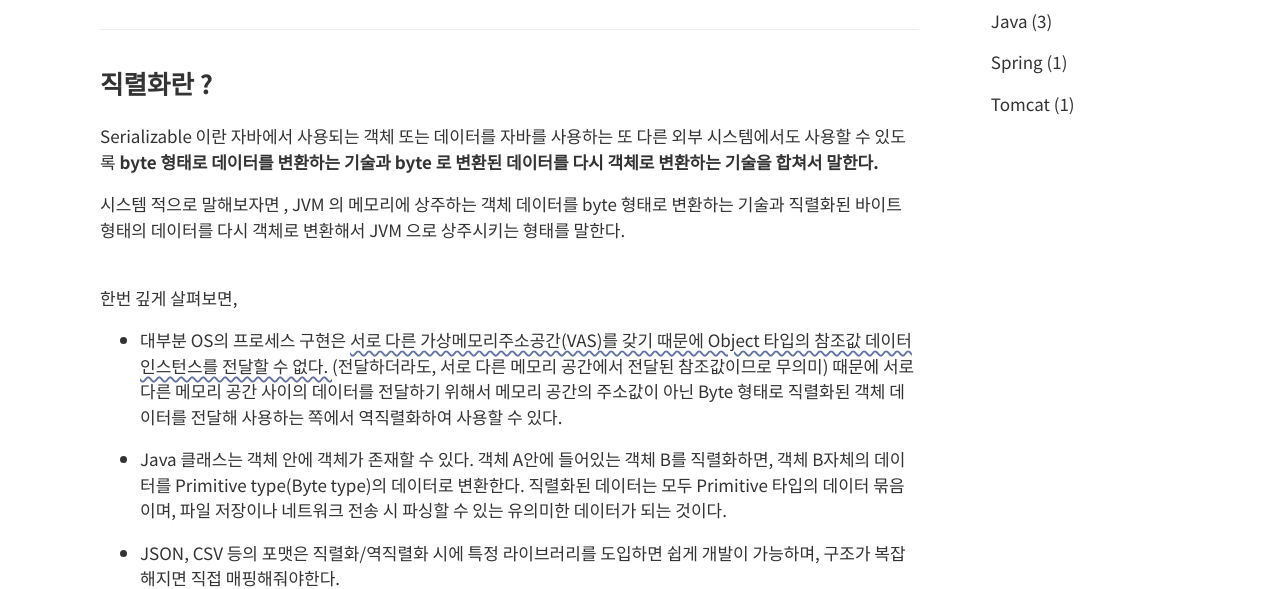
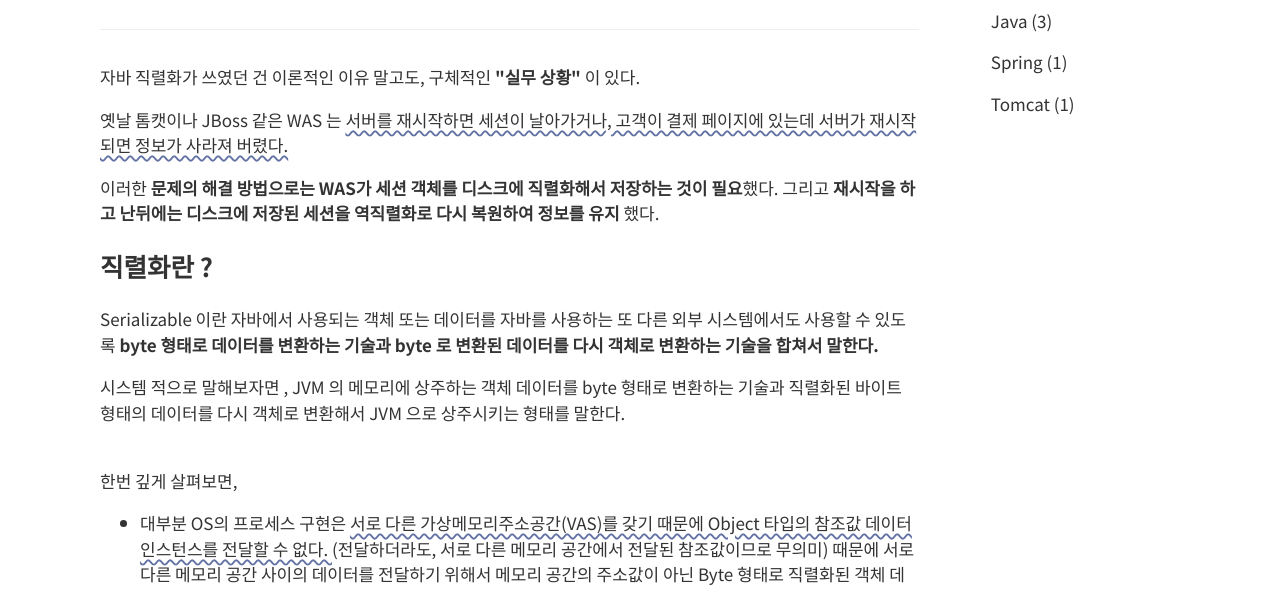
Before and after one commit to murphscall/blog, a Gatsby site: page /serializable/ in a window 1280 px wide. Shown: the part 241-830 px from the top of the page. Built offline with nearby package versions, Linux system fonts and the light colour scheme; Gatsby itself is replaced by a stand-in of ours; some packages are replaced by stand-ins of ours.

Commit message:
serializable (#3)
직렬화 배경 추가

```diff
--- a/src/posts/serializable.md
+++ b/src/posts/serializable.md
@@ -4,6 +4,17 @@ date: "2025-08-13"
 tags: ["Java"]
 description : 자바의 직렬화란 무엇인가? 직렬화에 대해 알아보자.
 ---
+
+
+자바 직렬화가 쓰였던 건 이론적인 이유 말고도, 구체적인 **"실무 상황"** 이 있다.
+
+옛날 톰캣이나 JBoss 같은 WAS 는 <u>서버를 재시작하면 세션이 날아가거나,
+고객이 결제 페이지에 있는데 서버가 재시작되면 정보가 사라져 버렸다.</u>
+
+이러한 **문제의 해결 방법으로는 WAS가 세션 객체를 디스크에 직렬화해서 저장하는 것이 필요**했다.
+그리고 **재시작을 하고 난뒤에는 디스크에 저장된 세션을 역직렬화로 다시 복원하여 정보를 유지** 했다.
+
+
 
 
 ## 직렬화란 ?
```
